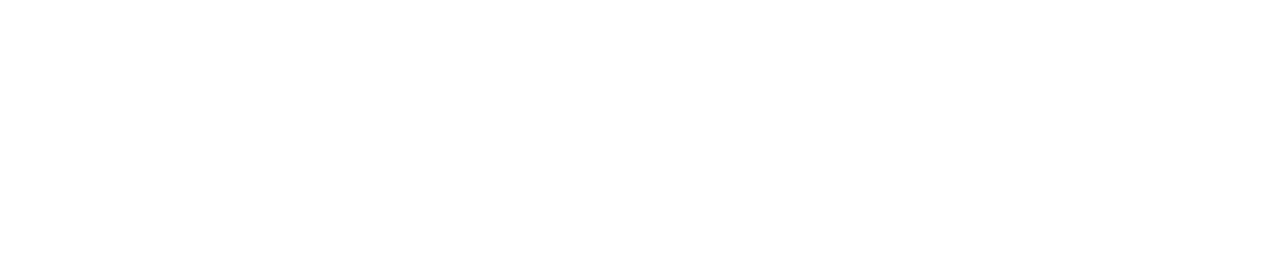
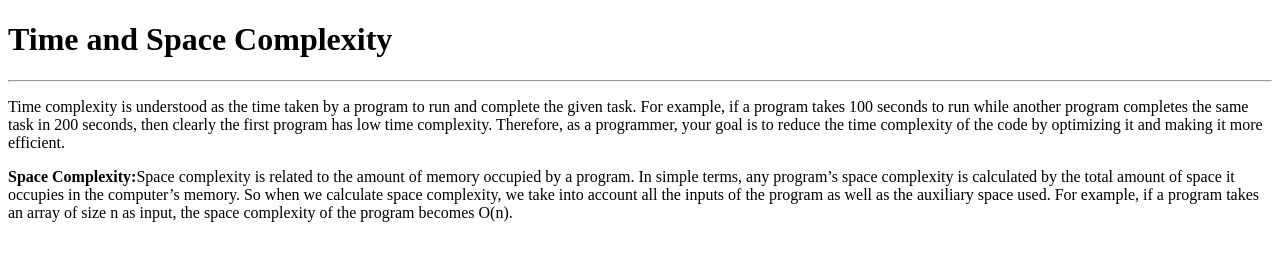
Before and after one commit to acciojob/time-and-space-complexity-livujjwal, a website: page main.html in a window 1280 px wide. Drawn offline with Linux system fonts and the light colour scheme.

Commit message:
created a submission

```diff
--- a/main.html
+++ b/main.html
@@ -8,7 +8,11 @@
 
 <body>
 	<!-- the entire body must be written by student -->
-    <script type="text/javascript" src="./script.js">
+	<h1>Time and Space Complexity</h1>
+	<hr>
+	<p>Time complexity is understood as the time taken by a program to run and complete the given task. For example, if a program takes 100 seconds to run while another program completes the same task in 200 seconds, then clearly the first program has low time complexity. Therefore, as a programmer, your goal is to reduce the time complexity of the code by optimizing it and making it more efficient.</p>
+    <p><b>Space Complexity:</b>Space complexity is related to the amount of memory occupied by a program. In simple terms, any program’s space complexity is calculated by the total amount of space it occupies in the computer’s memory. So when we calculate space complexity, we take into account all the inputs of the program as well as the auxiliary space used. For example, if a program takes an array of size n as input, the space complexity of the program becomes O(n).</p>
+	<script type="text/javascript" src="./script.js">
 </script>
 
 </body>
```
